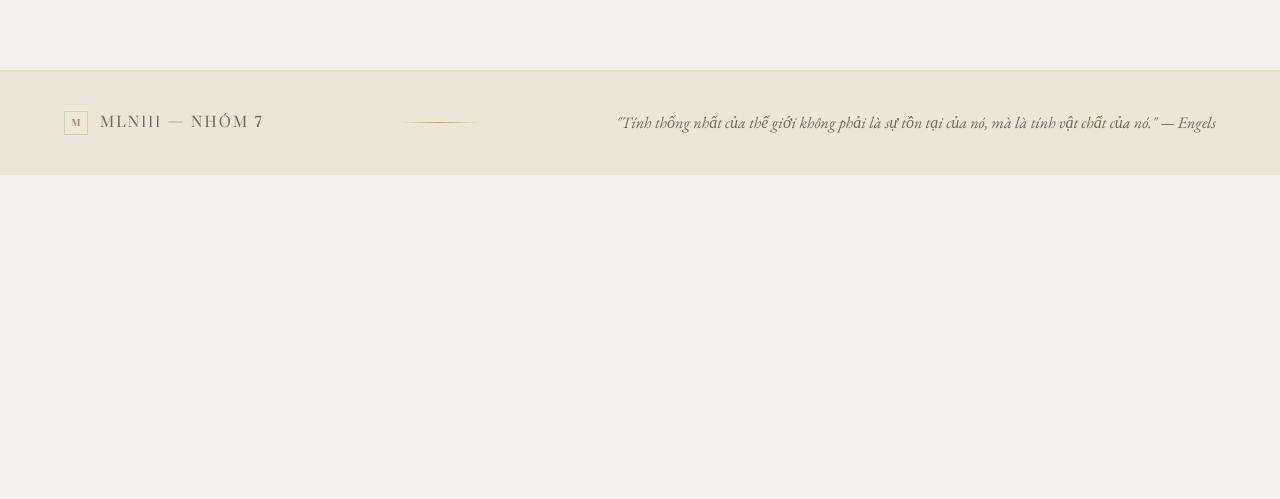
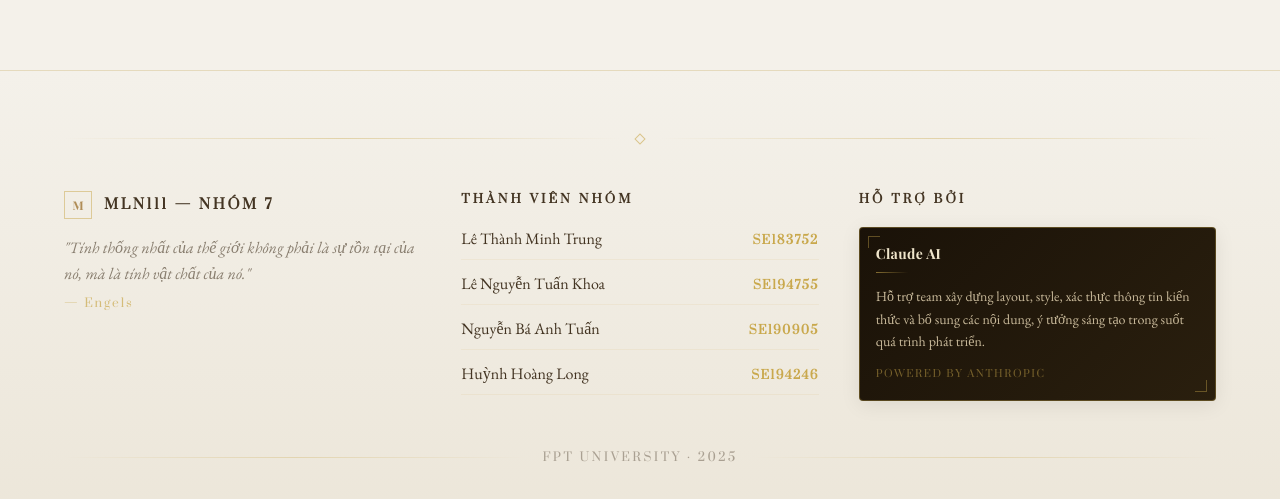
Before and after one commit to minjunsou/MLN111_SU26_7, a React (Vite) app: page /game in a window 1280 px wide. Shown: the part 1044-1543 px from the top of the page. Before the commit the page ends 1219 px from the top, so only its background shows below. Built offline with nearby package versions, Linux system fonts and the light colour scheme; no server answers; a web font is replaced by a local one.

Commit message:
add info

```diff
--- a/src/components/layout/Footer.tsx
+++ b/src/components/layout/Footer.tsx
@@ -1,18 +1,81 @@
 import React from 'react'
 
 export const Footer: React.FC = () => (
-  <footer className="border-t border-gold-classic/15 bg-parchment-old py-10 px-6">
-    <div className="max-w-6xl mx-auto flex flex-col md:flex-row items-center justify-between gap-4">
-      <div className="flex items-center gap-3">
-        <div className="w-6 h-6 border border-[#c9a84c]/40 flex items-center justify-center">
-          <span className="font-playfair text-gold-classic text-[10px] font-bold">M</span>
+  <footer className="border-t border-[#c9a84c]/20 py-16 px-6"
+    style={{ background: 'linear-gradient(180deg, #f4f1ea 0%, #ece6d9 100%)' }}>
+    <div className="max-w-6xl mx-auto">
+
+      {/* Top divider */}
+      <div className="flex items-center gap-4 mb-12">
+        <div className="flex-1 h-px bg-gradient-to-r from-transparent via-[#c9a84c]/40 to-transparent" />
+        <div className="w-2 h-2 rotate-45 border border-[#c9a84c]/60" />
+        <div className="flex-1 h-px bg-gradient-to-r from-transparent via-[#c9a84c]/40 to-transparent" />
+      </div>
+
+      {/* Main content */}
+      <div className="grid grid-cols-1 md:grid-cols-3 gap-10 mb-12">
+
+        {/* Col 1 — Project info */}
+        <div>
+          <div className="flex items-center gap-3 mb-4">
+            <div className="w-7 h-7 border border-[#c9a84c]/50 flex items-center justify-center">
+              <span className="font-playfair text-gold-classic text-xs font-bold">M</span>
+            </div>
+            <span className="font-prata text-sepia tracking-[0.18em] uppercase text-sm font-semibold">MLN111 — Nhóm 7</span>
+          </div>
+          <p className="font-garamond text-sepia/60 text-base italic leading-relaxed">
+            "Tính thống nhất của thế giới không phải là sự tồn tại của nó, mà là tính vật chất của nó."
+          </p>
+          <p className="font-prata text-[#c9a84c]/70 text-xs tracking-[0.15em] mt-2">— Engels</p>
         </div>
-        <span className="font-prata text-sepia/70 text-sm tracking-[0.15em] uppercase">MLN111 — Nhóm 7</span>
+
+        {/* Col 2 — Members */}
+        <div>
+          <p className="font-prata text-sepia text-xs tracking-[0.25em] uppercase mb-5 font-semibold">Thành Viên Nhóm</p>
+          <div className="space-y-3">
+            {[
+              { name: 'Lê Thành Minh Trung', id: 'SE183752' },
+              { name: 'Lê Nguyễn Tuấn Khoa', id: 'SE194755' },
+              { name: 'Nguyễn Bá Anh Tuấn',  id: 'SE190905' },
+              { name: 'Huỳnh Hoàng Long',     id: 'SE194246' },
+            ].map((m) => (
+              <div key={m.id} className="flex items-baseline justify-between gap-4 border-b border-[#c9a84c]/10 pb-2">
+                <span className="font-garamond text-sepia text-base">{m.name}</span>
+                <span className="font-prata text-[#c9a84c] text-xs tracking-[0.1em] flex-none font-semibold">{m.id}</span>
+              </div>
+            ))}
+          </div>
+        </div>
+
+        {/* Col 3 — Claude credit */}
+        <div>
+          <p className="font-prata text-sepia text-xs tracking-[0.25em] uppercase mb-5 font-semibold">Hỗ Trợ Bởi</p>
+          <div className="relative overflow-hidden rounded-sm p-4"
+            style={{
+              background: 'linear-gradient(135deg, #1a1208 0%, #2a1f0e 100%)',
+              border: '1px solid rgba(201,168,76,0.35)',
+              boxShadow: '0 4px 20px rgba(0,0,0,0.08)',
+            }}>
+            <div className="absolute top-2 left-2 w-3 h-3 border-t border-l border-[#c9a84c]/40" />
+            <div className="absolute bottom-2 right-2 w-3 h-3 border-b border-r border-[#c9a84c]/40" />
+            <p className="font-playfair text-[#f0e6cc] text-sm font-bold tracking-wide mb-2">Claude AI</p>
+            <div className="w-8 h-px bg-gradient-to-r from-[#c9a84c]/60 to-transparent mb-3" />
+            <p className="font-garamond text-[#c8b99a] text-sm leading-relaxed">
+              Hỗ trợ team xây dựng layout, style, xác thực thông tin kiến thức và bổ sung các nội dung, ý tưởng sáng tạo trong suốt quá trình phát triển.
+            </p>
+            <p className="font-prata text-[#c9a84c]/50 text-[10px] tracking-[0.15em] uppercase mt-3">Powered by Anthropic</p>
+          </div>
+        </div>
+
       </div>
-      <span className="deco-line-center" />
-      <p className="font-garamond text-sepia/70 text-base italic text-center">
-        "Tính thống nhất của thế giới không phải là sự tồn tại của nó, mà là tính vật chất của nó." — Engels
-      </p>
+
+      {/* Bottom divider */}
+      <div className="flex items-center gap-4 mt-4">
+        <div className="flex-1 h-px bg-gradient-to-r from-transparent via-[#c9a84c]/30 to-transparent" />
+        <p className="font-prata text-sepia/40 text-xs tracking-[0.2em] uppercase">FPT University · 2025</p>
+        <div className="flex-1 h-px bg-gradient-to-r from-transparent via-[#c9a84c]/30 to-transparent" />
+      </div>
+
     </div>
   </footer>
 )
```
